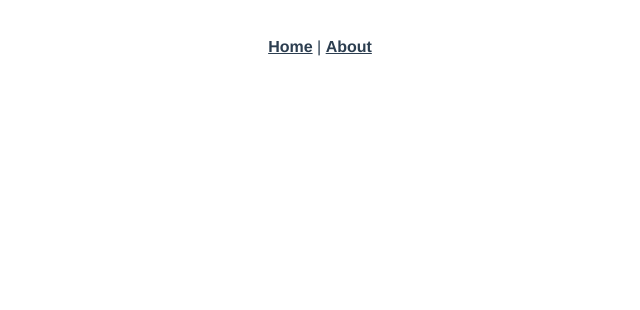
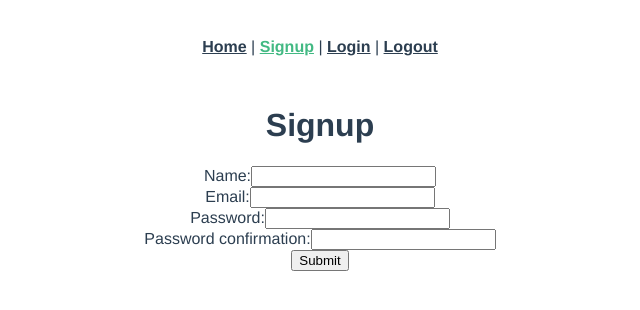
Before and after one commit to ryanmball/movie-vue-app, a Vue app: page /signup in a window 1280 px wide. Shown: the top 310 px of the page, without its empty margins (320-960 px from the left). Built offline with nearby package versions, Linux system fonts and the light colour scheme.

Commit message:
adds signup, login and logout (authentication)

```diff
--- a/src/App.vue
+++ b/src/App.vue
@@ -2,7 +2,9 @@
   <div id="app">
     <div id="nav">
       <router-link to="/">Home</router-link> |
-      <router-link to="/about">About</router-link>
+      <router-link to="/signup">Signup</router-link> |
+      <router-link to="/login">Login</router-link> |
+      <router-link to="/logout">Logout</router-link>
     </div>
     <router-view />
   </div>
--- a/src/main.js
+++ b/src/main.js
@@ -1,6 +1,15 @@
 import Vue from "vue";
 import App from "./App.vue";
 import router from "./router";
+import axios from "axios";
+
+axios.defaults.baseURL =
+  process.env.NODE_ENV === "development" ? "http://localhost:3000" : "/";
+
+var jwt = localStorage.getItem("jwt");
+if (jwt) {
+  axios.defaults.headers.common["Authorization"] = "Bearer " + jwt;
+}
 
 Vue.config.productionTip = false;
 
--- a/src/router/index.js
+++ b/src/router/index.js
@@ -1,23 +1,32 @@
 import Vue from "vue";
 import VueRouter from "vue-router";
 import Home from "../views/Home.vue";
+import Signup from "../views/Users/Signup.vue";
+import Login from "../views/Users/Login.vue";
+import Logout from "../views/Users/Logout.vue";
 
 Vue.use(VueRouter);
 
 const routes = [
   {
     path: "/",
-    name: "Home",
+    name: "home",
     component: Home,
   },
   {
-    path: "/about",
-    name: "About",
-    // route level code-splitting
-    // this generates a separate chunk (about.[hash].js) for this route
-    // which is lazy-loaded when the route is visited.
-    component: () =>
-      import(/* webpackChunkName: "about" */ "../views/About.vue"),
+    path: "/signup",
+    name: "signup",
+    component: Signup,
+  },
+  {
+    path: "/login",
+    name: "login",
+    component: Login,
+  },
+  {
+    path: "/logout",
+    name: "logout",
+    component: Logout,
   },
 ];
 
--- a/src/views/About.vue
+++ /dev/null
@@ -1,5 +0,0 @@
-<template>
-  <div class="about">
-    <h1>This is an about page</h1>
-  </div>
-</template>
--- a/src/views/Home.vue
+++ b/src/views/Home.vue
@@ -2,13 +2,24 @@
   <div class="home">
     <h1>{{ message }}</h1>
     <h2>Add a movie to the list:</h2>
-    <input type="text" v-model="newMovieTitle" placeholder="title"><br>
-    <input type="text" v-model="newMovieYear" placeholder="year"><br>
-    <input type="text" v-model="newMoviePlot" placeholder="plot"><br>
-    <input type="text" v-model="newMovieDirector" placeholder="director"><br>
-    <input type="text" v-model="newMovieEnglish" placeholder="english true/false"><br>
+    <input type="text" v-model="newMovieTitle" placeholder="title" /><br />
+    <input type="text" v-model="newMovieYear" placeholder="year" /><br />
+    <input type="text" v-model="newMoviePlot" placeholder="plot" /><br />
+    <input
+      type="text"
+      v-model="newMovieDirector"
+      placeholder="director"
+    /><br />
+    <input
+      type="text"
+      v-model="newMovieEnglish"
+      placeholder="english true/false"
+    /><br />
     <button v-on:click="movieCreate()">Add Movie</button>
-    <p v-if="errors">ERRORS:<br> {{ errors }}</p>
+    <p v-if="errors">
+      ERRORS:<br />
+      {{ errors }}
+    </p>
     <h3>Here is a list of movies:</h3>
     <div v-for="movie in movies" v-bind:key="movie.id">
       <h3>{{ movie.title }}</h3>
@@ -51,8 +62,8 @@
   },
   methods: {
     movieIndex: function () {
-        axios.get("http://localhost:3000/movies").then(response => {
-          console.log(response.data);
+      axios.get("/movies").then((response) => {
+        console.log("Array of movies", response.data);
         this.movies = response.data;
       });
     },
@@ -63,27 +74,29 @@
         plot: this.newMoviePlot,
         director: this.newMovieDirector,
         english: this.newMovieEnglish,
-        }
-        axios.post("http://localhost:3000/movies", params).then(response => {
+      };
+      axios
+        .post("/movies", params)
+        .then((response) => {
           console.log(response.data);
           this.movies.push(response.data);
-          this.errors = false
+          this.errors = false;
         })
         .catch((error) => {
           console.log(error.response.data.errors);
           this.errors = error.response.data.errors;
-        })
+        });
       this.newMovieTitle = "";
       this.newMovieYear = "";
       this.newMoviePlot = "";
       this.newMovieDirector = "";
       this.newMovieEnglish = "";
     },
-      movieShow: function(movie) {
+    movieShow: function (movie) {
       console.log(movie);
       this.currentMovie = movie;
       document.querySelector("#movie-details").showModal();
-      }
-    }
+    },
+  },
 };
 </script>
--- /dev/null
+++ b/src/views/Users/Login.vue
@@ -0,0 +1,55 @@
+<template>
+  <div class="login">
+    <form v-on:submit.prevent="submit()">
+      <h1>Login</h1>
+      <ul>
+        <li v-for="error in errors" v-bind:key="error">{{ error }}</li>
+      </ul>
+      <div>
+        <label>Email:</label>
+        <input type="email" v-model="email" />
+      </div>
+      <div>
+        <label>Password:</label>
+        <input type="password" v-model="password" />
+      </div>
+      <input type="submit" value="Submit" />
+    </form>
+  </div>
+</template>
+
+<script>
+import axios from "axios";
+
+export default {
+  data: function () {
+    return {
+      email: "",
+      password: "",
+      errors: [],
+    };
+  },
+  methods: {
+    submit: function () {
+      var params = {
+        email: this.email,
+        password: this.password,
+      };
+      axios
+        .post("/sessions", params)
+        .then((response) => {
+          axios.defaults.headers.common["Authorization"] =
+            "Bearer " + response.data.jwt;
+          localStorage.setItem("jwt", response.data.jwt);
+          this.$router.push("/");
+        })
+        .catch((error) => {
+          console.log(error.response);
+          this.errors = ["Invalid email or password."];
+          this.email = "";
+          this.password = "";
+        });
+    },
+  },
+};
+</script>
--- /dev/null
+++ b/src/views/Users/Logout.vue
@@ -0,0 +1,15 @@
+<template>
+  <div class="logout"></div>
+</template>
+
+<script>
+import axios from "axios";
+
+export default {
+  created: function () {
+    delete axios.defaults.headers.common["Authorization"];
+    localStorage.removeItem("jwt");
+    this.$router.push("/");
+  },
+};
+</script>
--- /dev/null
+++ b/src/views/Users/Signup.vue
@@ -0,0 +1,67 @@
+<template>
+  <div class="signup">
+    <form v-on:submit.prevent="submit()">
+      <h1>Signup</h1>
+      <ul>
+        <li class="text-danger" v-for="error in errors" v-bind:key="error">
+          {{ error }}
+        </li>
+      </ul>
+      <div class="form-group">
+        <label>Name:</label>
+        <input type="text" class="form-control" v-model="newUserParams.name" />
+      </div>
+      <div class="form-group">
+        <label>Email:</label>
+        <input
+          type="email"
+          class="form-control"
+          v-model="newUserParams.email"
+        />
+      </div>
+      <div class="form-group">
+        <label>Password:</label>
+        <input
+          type="password"
+          class="form-control"
+          v-model="newUserParams.password"
+        />
+      </div>
+      <div class="form-group">
+        <label>Password confirmation:</label>
+        <input
+          type="password"
+          class="form-control"
+          v-model="newUserParams.password_confirmation"
+        />
+      </div>
+      <input type="submit" class="btn btn-primary" value="Submit" />
+    </form>
+  </div>
+</template>
+
+<script>
+import axios from "axios";
+
+export default {
+  data: function () {
+    return {
+      newUserParams: {},
+      errors: [],
+    };
+  },
+  methods: {
+    submit: function () {
+      axios
+        .post("/users", this.newUserParams)
+        .then((response) => {
+          console.log(response.data);
+          this.$router.push("/login");
+        })
+        .catch((error) => {
+          this.errors = error.response.data.errors;
+        });
+    },
+  },
+};
+</script>
```
Lines whose indentation alone changed are shown as unchanged.
